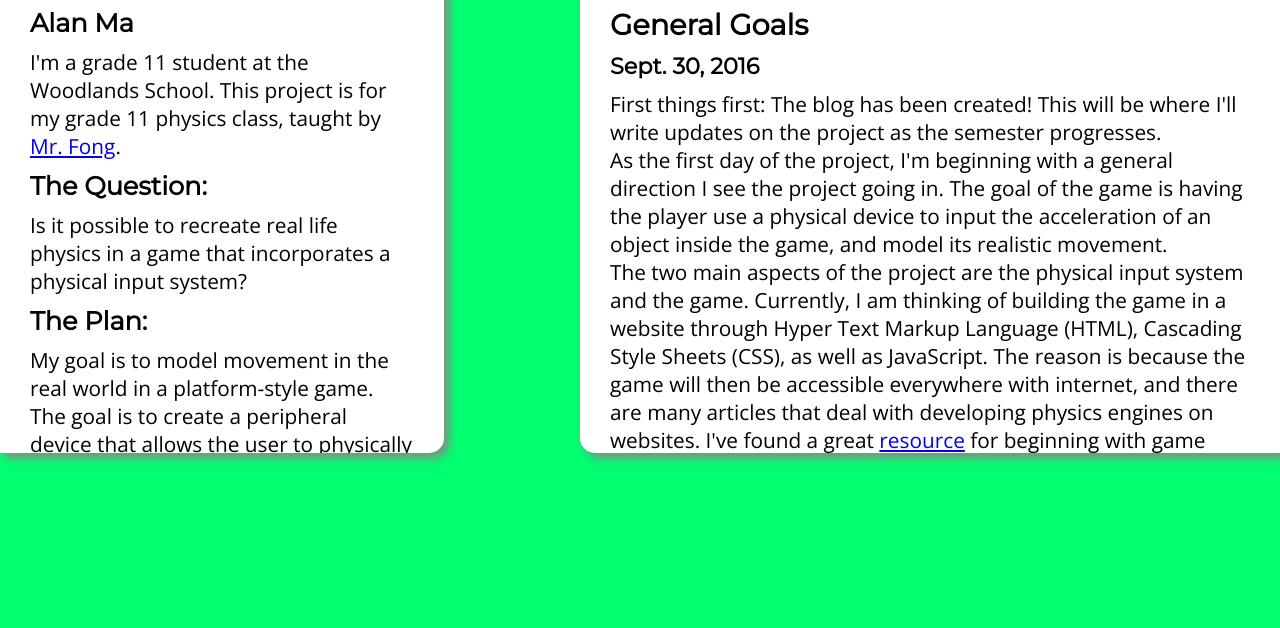
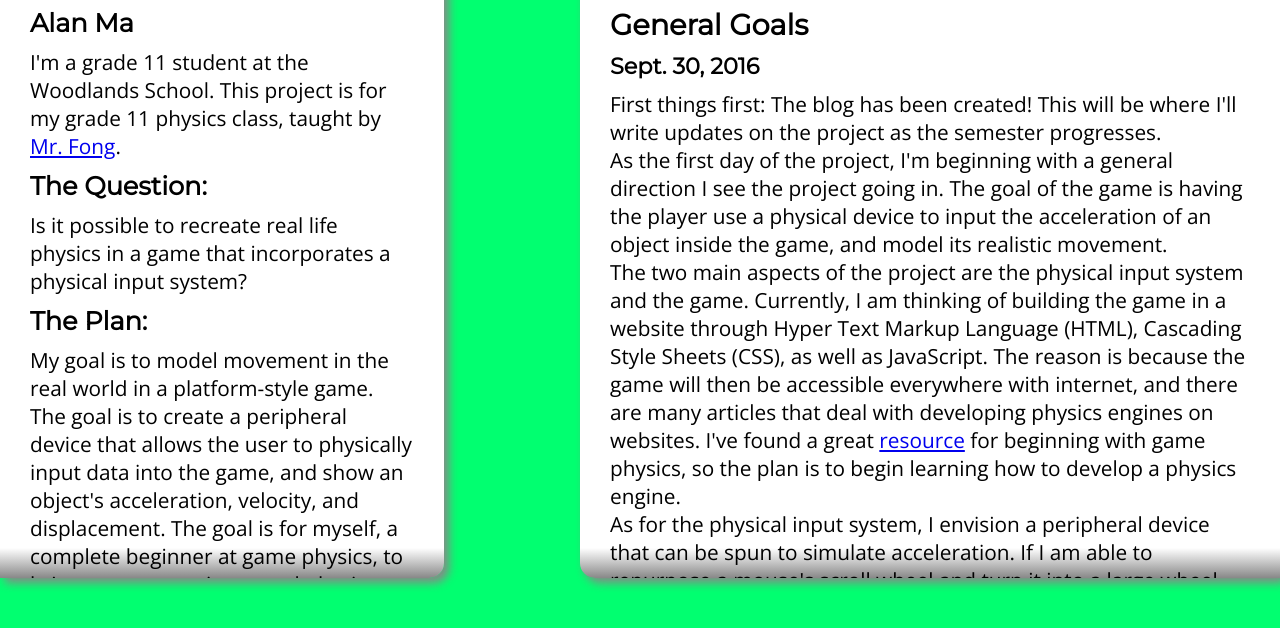
Before and after one commit to alan-ma/GeniusHour, a plain HTML site: page index.html in a window 1280 px wide. Both pictures are taken after a click on the element "Enter". Shown: the part 150-778 px from the top of the page. Drawn offline with nearby package versions, Linux system fonts and the light colour scheme.

Commit message:
Genius Hour Project

```diff
--- a/main.css
+++ b/main.css
@@ -20,9 +20,10 @@ body {
 	background-color: #FFF;
 	padding: 0 30px 30px 30px;
 	margin-top: 10px;
-	height: 475px;
+	height: 600px;
 	overflow: scroll;
 	box-shadow: 5px 5px 10px #888;
+	background: linear-gradient(to top, #888 0, #FFF 30px, #FFF 100%);
 }
 .panel * {
 	margin: 10px 0 0 0;
```
